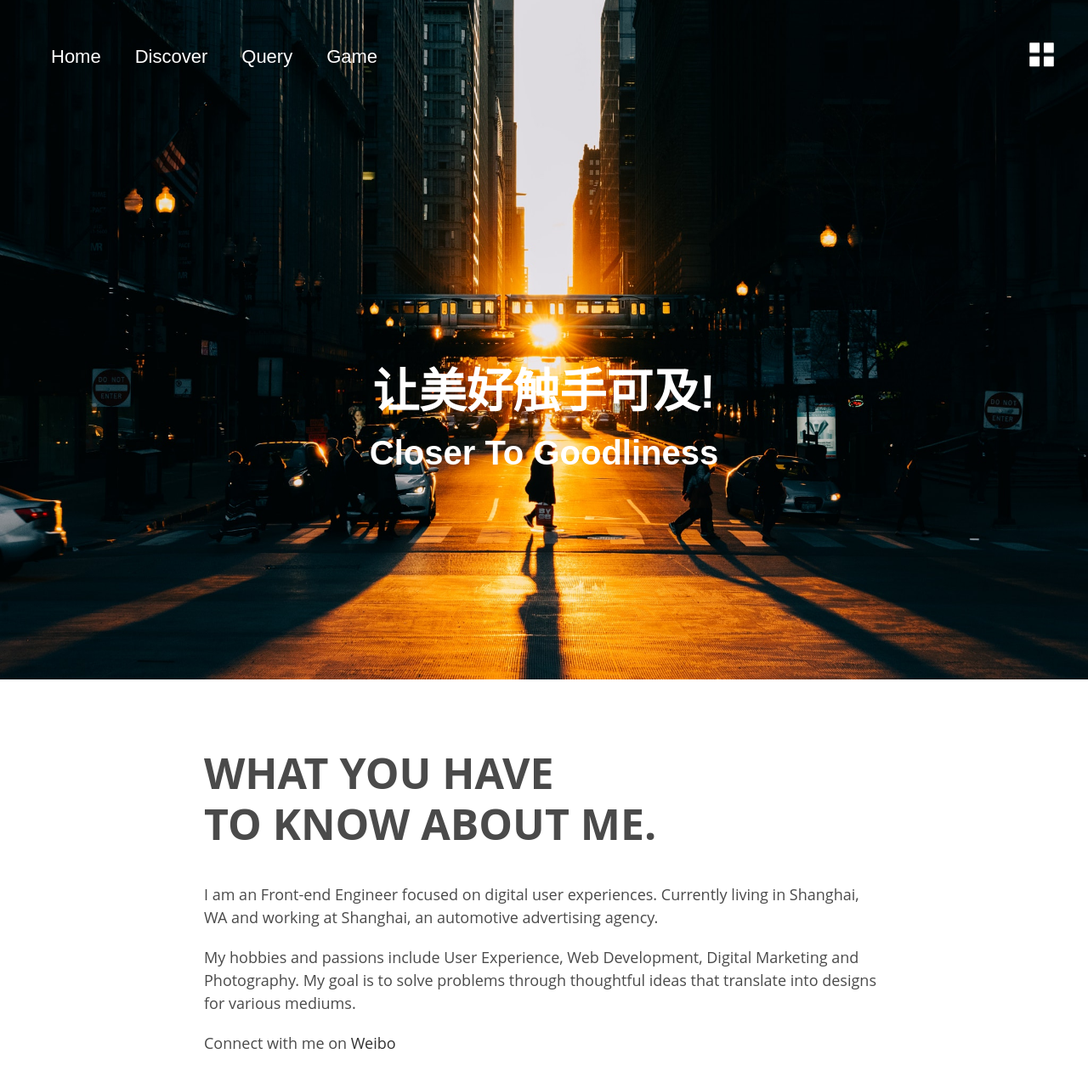
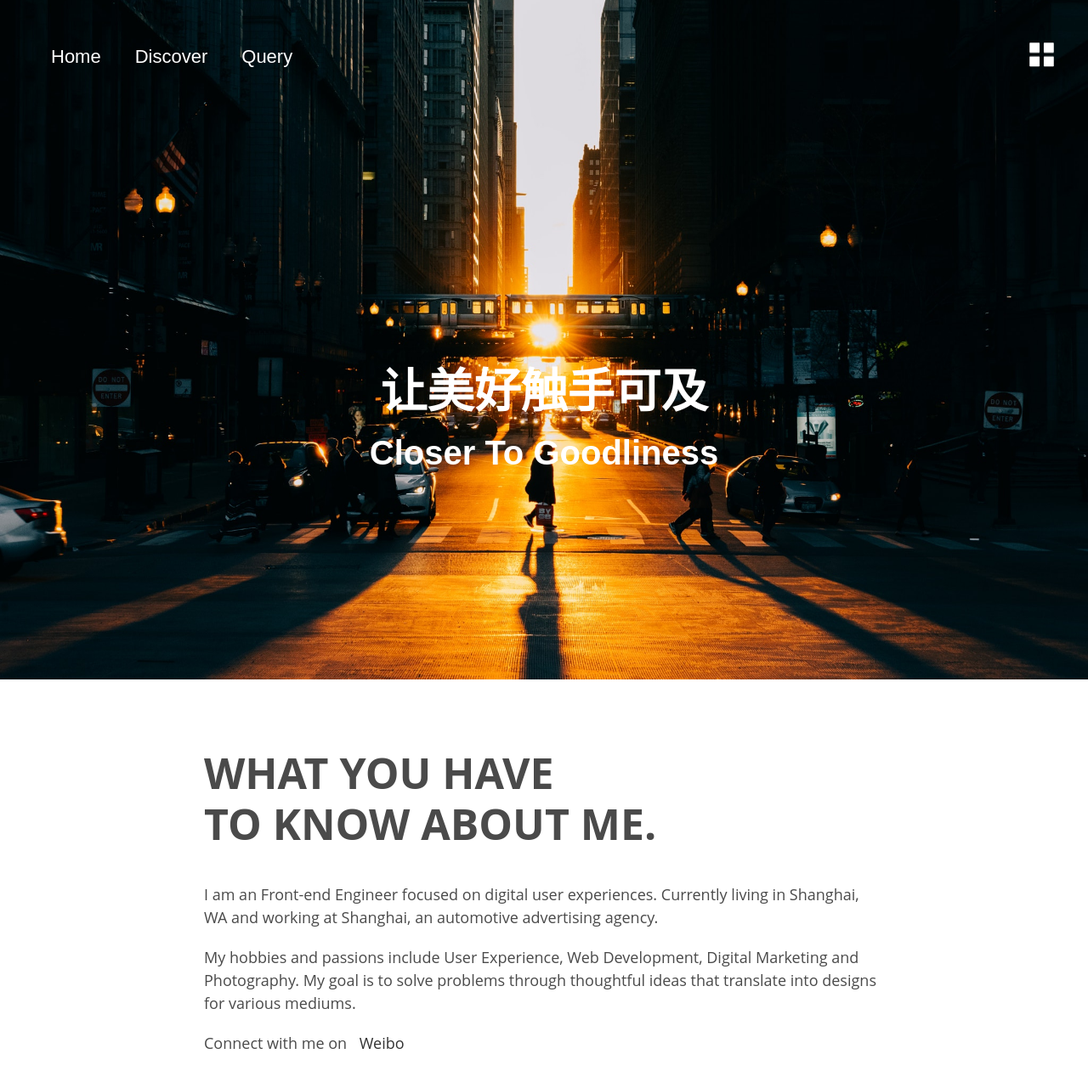
Before and after one commit to Kolentoo/VueStudy, a Vue app in the folder project/: page /#/home in a window 1280 px wide. Shown: the top 1274 px of the page at 85% size. Built offline with nearby package versions, Linux system fonts and the light colour scheme; what vue-scroller would draw is missing.

Commit message:
api fixed
Signed-off-by: kolento <515835543@qq.com>

```diff
--- a/project/src/components/menu/menu.vue
+++ b/project/src/components/menu/menu.vue
@@ -1,5 +1,5 @@
 <template>
-    <div class="menu clearfix">
+    <div :class="['menu clearfix',{menuOn:menuOn}]">
         <ul class="menu-con fl clearfix">
             <li class="menu-list fl" @click="navto('home')">
                 <p class="list1">Home</p>
@@ -13,10 +13,10 @@
                 <p class="list1">Query</p>
                 <p class="list2">Query</p>
             </li>
-            <li class="menu-list fl" @click="navto('game')">
+            <!--<li class="menu-list fl" @click="navto('game')">
                 <p class="list1">Game</p>
                 <p class="list2">Game</p>
-            </li>
+            </li>-->
         </ul>
         <div class="btn fr">
             <img class="icon1 block" v-show="icon1" @click="intro()" src="../menu/menu.png" alt="">
@@ -30,8 +30,20 @@
         data(){
             return{
                 icon1:true,
-                icon2:false
+                icon2:false,
+                menuOn:false
             }
+        },
+        props:{
+            message:''
+        },
+        created(){
+            let self = this
+            setTimeout(function() {
+                if(self.message==='menuOn'){
+                    self.menuOn=true
+                }
+            }, 600);
         },
         methods:{
             intro(){
@@ -52,11 +64,12 @@
 </script>
 
 <style>
-    .menu {font-size: 22px;padding-top: 25px;z-index:500;position: absolute;top: 25px;left: 0;width: 100%;}
+    .menu {font-size: 22px;padding-top: 25px;z-index:500;position: absolute;top: 25px;left: 0;width: 100%;
+    transition:all ease 0.5s;}
     .menu-con {margin-left: 40px;}
     .menu li {text-align: center;cursor:pointer;padding:0 20px;}
     .menu li {color:#fff;transition:all ease 0.5s;display: block;}
-    .menu li p{transition:all ease 0.5s;display: block;}
+    .menu li p{transition:all ease 0.3s;display: block;}
     .menu li .list1 {margin-top: 0;opacity: 1;}
     .menu li .list2 {opacity: 0;}
     .menu li:hover .list1 {margin-top: -33px;opacity: 0;}
--- a/project/src/components/swiper/swiper.vue
+++ b/project/src/components/swiper/swiper.vue
@@ -73,14 +73,16 @@
     },
     created(){
         if(this.movie==='now'){
-            this.$axios.get('/apib/PageSubArea/HotPlayMovies.api?locationId=290')
+            // this.$axios.get('/apib/PageSubArea/HotPlayMovies.api?locationId=290')
+            this.$axios.get('/PageSubArea/HotPlayMovies.api')
             .then(res=>{
                 this.nowList = res.data
                 this.seen=true
             })
         }
         if(this.movie==='new'){
-            this.$axios.get('/apib/Movie/MovieComingNew.api?locationId=290')
+            // this.$axios.get('/apib/Movie/MovieComingNew.api?locationId=290')
+            this.$axios.get('/Movie/MovieComingNew.api')
             .then(res=>{
                 this.nowList = res.data.moviecomings
                 this.swiperOption.navigation.nextEl='.s4'
--- a/project/src/pages/home.vue
+++ b/project/src/pages/home.vue
@@ -1,9 +1,9 @@
 <template>
   <div id="home">
     <div :class="['banner',{bannerChange:bannerChange}]" ref="banner">
-        <navigation @bannerTop="bannerTop" @bannerBack="bannerBack"></navigation>
+        <navigation @bannerTop="bannerTop" @bannerBack="bannerBack" :message="fatherMsg"></navigation>
         <div class="title">
-            <h1 :class="['h1',{on1:on1}]">让美好触手可及!</h1>
+            <h1 :class="['h1',{on1:on1}]">让美好触手可及</h1>
             <h2 :class="['h2',{on2:on2}]">Closer To Goodliness</h2>
         </div>
     </div>
@@ -15,7 +15,7 @@
                 an automotive advertising agency.</dd>
             <dd>My hobbies and passions include User Experience, Web Development, Digital Marketing and Photography.
                 My goal is to solve problems through thoughtful ideas that translate into designs for various mediums.</dd>
-            <dd>Connect with me on <a href="https://weibo.com/u/1921492471?refer_flag=1001030101_" target="_blank">Weibo</a></dd>
+            <dd>Connect with me on <a id="square" class="weibo animated" href="https://weibo.com/u/1921492471?refer_flag=1001030101_" target="_blank">Weibo</a></dd>
         </dl>
     </div>
   </div>
@@ -28,7 +28,9 @@
             return{
                 bannerChange:false,
                 on1:false,
-                on2:false
+                on2:false,
+                menuOn:false,
+                fatherMsg:'menuOn'
             }
         },
         created(){
@@ -37,6 +39,7 @@
                 this.$refs.banner.style.height=bHeight+'px';
                 this.on1=true;
                 this.on2=true;
+                this.menuOn=true
             });
         },
         components:{
@@ -56,6 +59,8 @@
 <style scoped>
     body,html{overflow: hidden;}
     #home .menu {position: fixed;}
+    #home .menu {top: -20px;opacity: 0;}
+    #home .menuOn {top: 25px;opacity: 1;}
     .banner {background:url(../public/images/banner.jpg) no-repeat center 65%;background-size:cover;transition:all ease 0.5s;position: relative;
     margin-top: 0;}
     .banner h1{padding-top: 460px;text-align: center;color:#fff;font-size: 55px;font-weight:bold;transition:all ease 0.8s;opacity: 0;}
@@ -67,4 +72,43 @@
     .index-intro h1 {font-size: 50px;font-weight:bold;line-height: 60px;}
     .index-intro dl{margin-top: 40px;}
     .index-intro dd{font-size: 18px;margin-bottom: 20px;}
+
+    /*base code*/
+    .animated {
+    animation:bounce 2.6s infinite;
+    display: inline-block;margin-left: 10px;
+    }
+    @keyframes bounce {
+        0%, 50%, 10%, 26.5%, 40% {
+            -webkit-transition-timing-function: cubic-bezier(0.215, .61, .355, 1);
+            transition-timing-function: cubic-bezier(0.215, .61, .355, 1);
+            -webkit-transform: translate3d(0, 0, 0);
+            -ms-transform: translate3d(0, 0, 0);
+            transform: translate3d(0, 0, 0)
+        }
+        20%,
+        21.5% {
+            -webkit-transition-timing-function: cubic-bezier(0.755, .050, .855, .060);
+            transition-timing-function: cubic-bezier(0.755, .050, .855, .060);
+            -webkit-transform: translate3d(0, -8px, 0);
+            -ms-transform: translate3d(0, -8px, 0);
+            transform: translate3d(0, -8px, 0)
+        }
+        35% {
+            -webkit-transition-timing-function: cubic-bezier(0.755, .050, .855, .060);
+            transition-timing-function: cubic-bezier(0.755, .050, .855, .060);
+            -webkit-transform: translate3d(0, -5px, 0);
+            -ms-transform: translate3d(0, -5px, 0);
+            transform: translate3d(0, -5px, 0)
+        }
+        45% {
+            -webkit-transform: translate3d(0, -3px, 0);
+            -ms-transform: translate3d(0, -3px, 0);
+            transform: translate3d(0, -3px, 0)
+        }
+    }
+
+
+
+
 </style>
--- a/project/src/pages/mdetail.vue
+++ b/project/src/pages/mdetail.vue
@@ -38,10 +38,11 @@
                 let bHeight = document.documentElement.clientHeight;
                 this.$refs.mdetail.style.height=bHeight+'px';
             })
-            let mid = this.$route.params.mid;
-            this.$axios.get('/movie/detail.api?locationId=290',{
+            let movieId = this.$route.params.mid;
+            // this.$axios.get('apib/movie/detail.api?locationId=290',{
+            this.$axios.get(`/movie/detail.api/${movieId}`,{
                 params:{
-                    movieId:mid
+                    movieId:movieId
                 }
             }).then(res=>{
                 this.movieDetail=res.data
@@ -56,7 +57,7 @@
     }
 </script>
 
-<style>
+<style scoped>
     ::-webkit-scrollbar{width:0px}
     ::-moz-scrollbar{width:0px}
     .mdetail {overflow: hidden;width: 100%;position: relative;}
--- a/project/src/pages/reading.vue
+++ b/project/src/pages/reading.vue
@@ -40,7 +40,7 @@
         },
         created(){
             let pages = this.pages;
-            this.$axios.get(`apic//api/data/Android/10/${pages}`,{
+            this.$axios.get(`/api/data/Android/10/${pages}`,{
                 params:{
                 }
             }).then(res=>{
--- a/project/src/pages/video.vue
+++ b/project/src/pages/video.vue
@@ -70,7 +70,9 @@
 
         },
         created(){
-            this.$axios.get('apia/v4/discovery/hot',{
+            let num = 5;
+            // this.$axios.get('apia/v4/discovery/hot',{
+            this.$axios.get(`/v4/discovery/hot/${num}`,{
                 params:{
                     num:5
                 }
@@ -91,7 +93,7 @@
                     if(sw==true){
                         self.loading = 'Loading'
                         sw = false;
-                        let xurl = self.nextPage.replace('http://baobab.kaiyanapp.com/api','apia');
+                        let xurl = self.nextPage.replace('http://baobab.kaiyanapp.com/api','');
                         self.$axios.get(xurl,{
                         }).then(res=>{
                             let newItem = res.data.itemList.filter((value,key,array)=>{
```
Also changed, not shown: project/src/pages/query.vue (+14 -13 lines).
